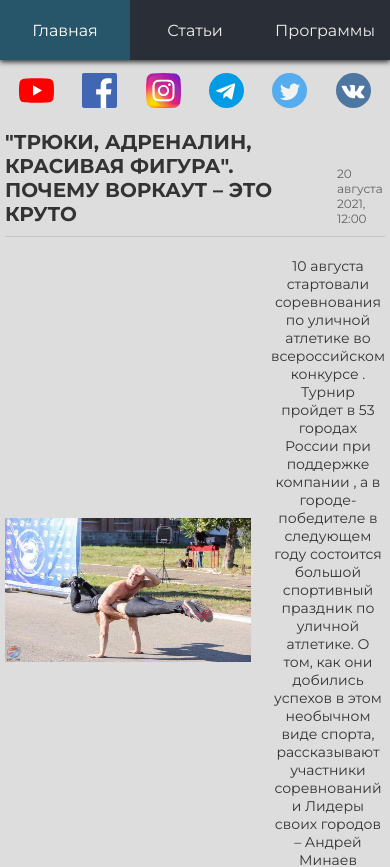
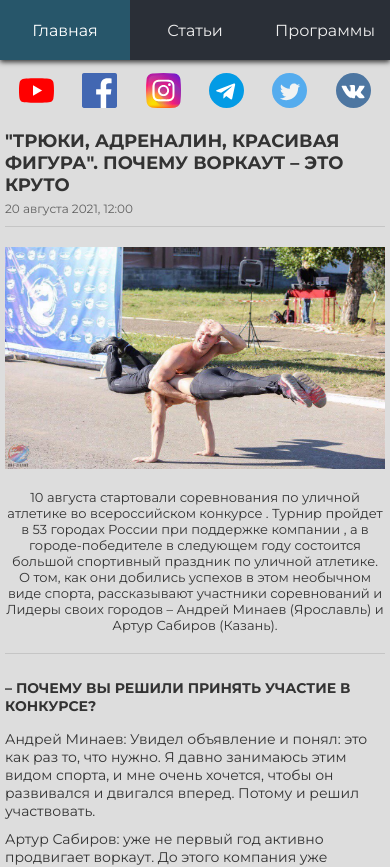
Before and after one commit to PavlenkoSt/WorkoutBlog__NextJS, a Next.js app: page /articles/0 in a window 390 px wide. Shown: the top 867 px of the page. Built offline with nearby package versions, Linux system fonts and the light colour scheme; data requests are answered from the project's data file.

Commit message:
add mobile adaptive in articlePageOne

```diff
--- a/pages/articles/[id].jsx
+++ b/pages/articles/[id].jsx
@@ -4,7 +4,6 @@ import MainLayout from "../../components/layouts/MainLayout";
 import s from '../../styles/ArticlePage.module.scss'
 
 export default function ArticleId({article}){
-    console.log(article);
     if(!article.content){
         return (
             <MainLayout title='Ошибка' >
--- a/styles/ArticlePage.module.scss
+++ b/styles/ArticlePage.module.scss
@@ -6,6 +6,12 @@
     padding-bottom: 10px;
     border-bottom: 1px solid #c5c5c5;
     margin-bottom: 20px;
+    @media(max-width: 1200px){
+        display: flex;
+        flex-direction: column;
+        align-items: flex-start;
+        gap: 5px;
+    }
 }
 
 .noArtImg{
@@ -19,16 +25,25 @@
     color: #333;
     font-size: 20px;
     text-transform: uppercase;
+    @media(max-width: 550px){
+        font-size: 18px;
+    }
 }
 
 .date{
     color: rgb(97, 97, 97);
     font-size: 12px;
     align-self: flex-end;
+    @media(max-width: 1200px){
+        align-self: flex-start;
+    }
 }
 
 .content{
     padding-bottom: 50px;
+    @media(max-width: 550px){
+        padding-bottom: 25px;
+    }
 }
 
 .startLine{
@@ -37,6 +52,9 @@
     align-items: center;
     padding-bottom: 20px;
     border-bottom: 1px solid #c5c5c5;
+    @media(max-width: 900px){
+        flex-direction: column;
+    }
 }
 
 .startLineText{
@@ -44,6 +62,12 @@
     font-size: 14px;
     width: 60%;
     text-align: center;
+    @media(max-width: 900px){
+        width: 100%;
+    }
+    @media(max-width: 550px){
+        font-size: 13px;
+    }
 }
 
 .likes{
@@ -52,6 +76,9 @@
     align-items: center;
     margin-top: 30px;
     cursor: pointer;
+    @media(max-width: 550px){
+        margin-top: 15px;
+    }
 }
 
 .count{
```
